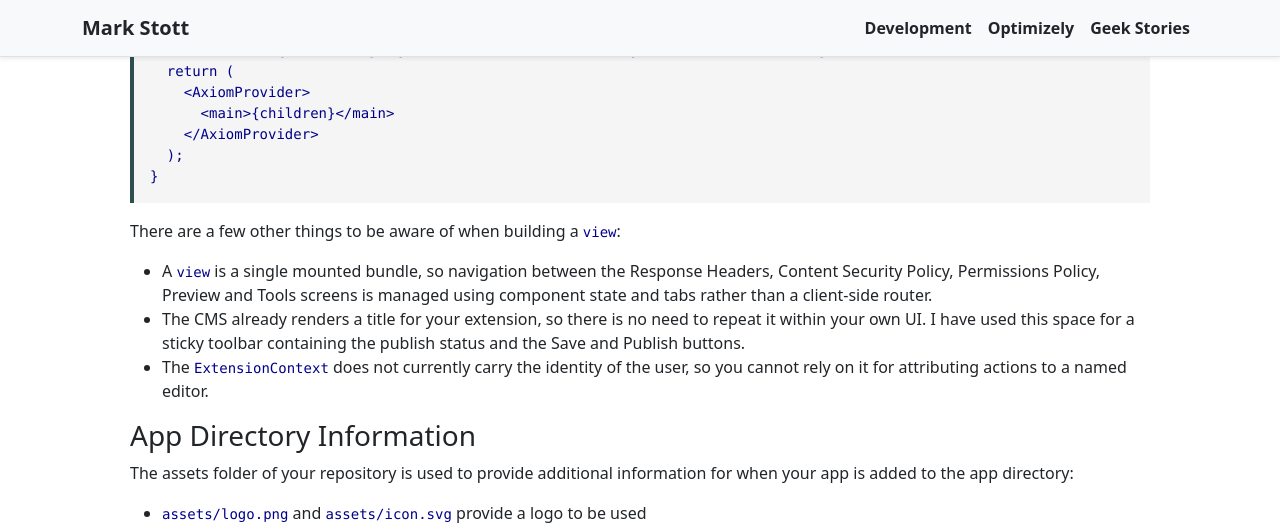
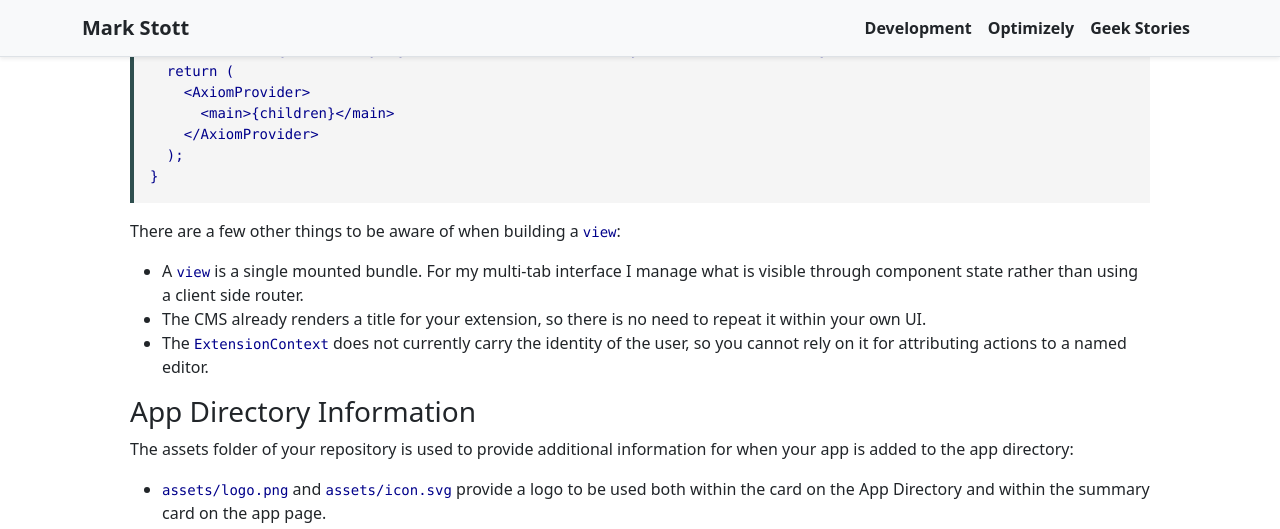
Before and after one commit to GeekInTheNorth/GeekInTheNorth.github.io, a Jekyll site: the page built from _posts/2026-10-11-introduction-to-optimizely-cms-ui-extensions.md, in a window 1280 px wide and 1400 px high, scrolled down 10258 px. Shown: the top 529 px of the window. Built offline with Jekyll 4.4.1, drawn with Linux system fonts in a browser that asks for light colours; some of the changed text lies outside the part shown.

Commit message:
Further content tweaks

```diff
--- a/_posts/2026-10-11-introduction-to-optimizely-cms-ui-extensions.md
+++ b/_posts/2026-10-11-introduction-to-optimizely-cms-ui-extensions.md
@@ -363,16 +363,16 @@ function Shell({ children }: { children: React.ReactNode }): React.JSX.Element {
 
 There are a few other things to be aware of when building a `view`:
 
-- A `view` is a single mounted bundle, so navigation between the Response Headers, Content Security Policy, Permissions Policy, Preview and Tools screens is managed using component state and tabs rather than a client-side router.
-- The CMS already renders a title for your extension, so there is no need to repeat it within your own UI.  I have used this space for a sticky toolbar containing the publish status and the Save and Publish buttons.
+- A `view` is a single mounted bundle. For my multi-tab interface I manage what is visible through component state rather than using a client side router.
+- The CMS already renders a title for your extension, so there is no need to repeat it within your own UI.
 - The `ExtensionContext` does not currently carry the identity of the user, so you cannot rely on it for attributing actions to a named editor.
 
 ### App Directory Information
 
 The assets folder of your repository is used to provide additional information for when your app is added to the app directory:
 
-- `assets/logo.png` and `assets/icon.svg` provide a logo to be used
-- `assets/directory/overview.md` provides a description of the application directly visible in OCP.
+- `assets/logo.png` and `assets/icon.svg` provide a logo to be used both within the card on the App Directory and within the summary card on the app page.
+- `assets/directory/overview.md` provides the content to be displayed in the Overview tab within OCP.
 
 ![The CMS UI Extensions application detail screen within OCP.](/assets/ocp-cms-ui-extensions-1.png)
 
```
Also changed, not shown: other parts of _posts/2026-10-11-introduction-to-optimizely-cms-ui-extensions.md (+2 -7 lines).
